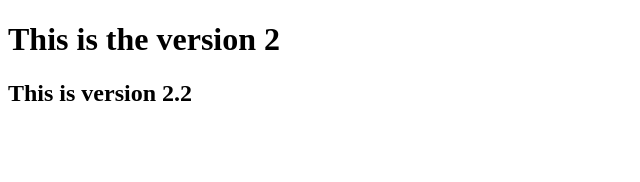
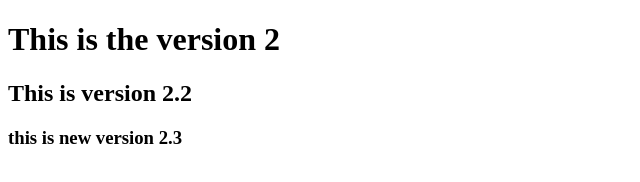
Before and after one commit to vikrant-tatkare/myrepo, a plain HTML site: page index.html in a window 1280 px wide. Shown: the whole page, without its empty margins (0-640 px from the left). Drawn offline with Linux system fonts and the light colour scheme.

Commit message:
This is version 2.3

```diff
--- a/index.html
+++ b/index.html
@@ -8,5 +8,6 @@
 <body>
     <h1>This is the version 2</h1>
     <h2>This is version 2.2</h2>
+    <h3>this is new version 2.3</h3>
 </body>
 </html>
```
